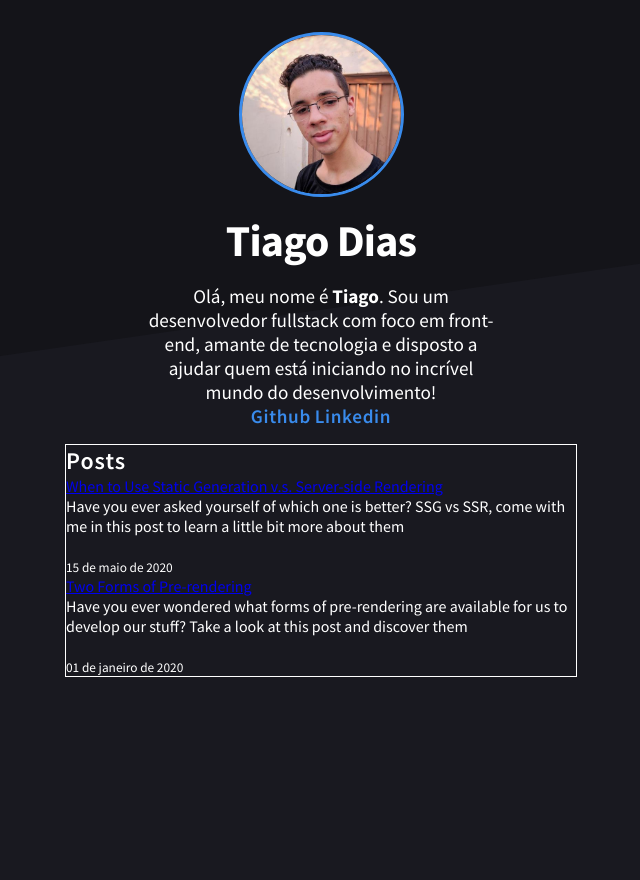
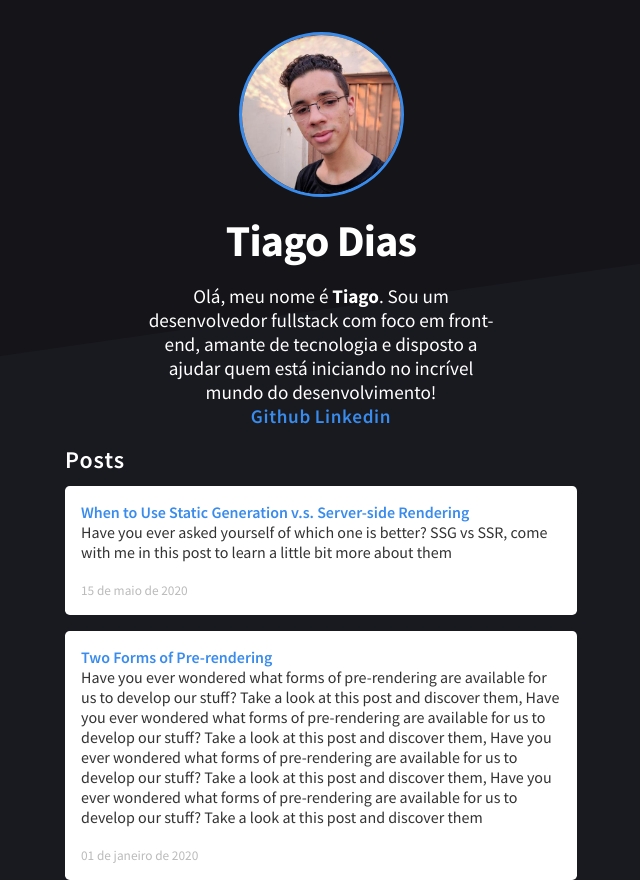
Before and after one commit to TiagoDiass/nextjs-blog-example, a Next.js app: page / in a window 1280 px wide. Shown: the whole page, without its empty margins (319-959 px from the left). Before the commit the page ends 800 px from the top, so only its background shows below. Built offline with nearby package versions, Linux system fonts and the light colour scheme.

Commit message:
starting post page, almost done

```diff
--- /dev/null
+++ b/components/MiniHeader/MiniHeader.elements.js
@@ -0,0 +1,22 @@
+import styled from 'styled-components';
+
+export const MiniHeaderWrapper = styled.header`
+  display: flex;
+  flex-direction: column;
+  align-items: center;
+  row-gap: 0.2rem;
+  margin-bottom: 1rem;
+  margin-top: 1rem;
+`;
+
+export const ProfilePicture = styled.img`
+  width: 140px;
+  border-radius: 50%;
+  border: 3px solid #398bec;
+`;
+
+export const Name = styled.h2`
+  font-weight: 700;
+  letter-spacing: -0.05rem;
+  font-size: 2rem;
+`;
--- /dev/null
+++ b/components/MiniHeader/MiniHeader.js
@@ -0,0 +1,10 @@
+import { MiniHeaderWrapper, Name, ProfilePicture } from './MiniHeader.elements';
+
+export default function MiniHeader() {
+  return (
+    <MiniHeaderWrapper>
+      <ProfilePicture src='/images/profile.jpg' />
+      <Name>Tiago Dias</Name>
+    </MiniHeaderWrapper>
+  );
+}
--- a/components/index.js
+++ b/components/index.js
@@ -1,2 +1,3 @@
 export { default as Header } from './Header/Header';
 export { default as Date } from './Date/Date';
+export { default as MiniHeader } from './MiniHeader/MiniHeader';
--- a/pagesElements/Home.elements.js
+++ b/pagesElements/Home.elements.js
@@ -6,15 +6,41 @@ export const PageContainer = styled.div`
 `;
 
 export const PostsContainer = styled.main`
-  border: 1px solid white;
   margin-top: 1rem;
 `;
 
 export const Heading = styled.h2`
   font-weight: 600;
   letter-spacing: 1px;
+  margin-bottom: 0.7rem;
 `;
 
-export const PostsList = styled.ul``;
+export const PostsList = styled.ul`
+  display: flex;
+  flex-direction: column;
+  row-gap: 1rem;
+`;
 
-export const PostListItem = styled.li``;
+export const PostListItem = styled.li`
+  background-color: #fff;
+  padding: 1rem;
+  border-radius: 0.3rem;
+  color: #333;
+  display: flex;
+  flex-direction: column;
+  row-gap: 0;
+
+  a {
+    color: ${({ theme }) => theme.colors.blue};
+    text-decoration: none;
+    font-weight: 600;
+
+    &:hover {
+      text-decoration: underline;
+    }
+  }
+
+  small {
+    color: #bbb;
+  }
+`;
--- a/posts/pre-rendering.md
+++ b/posts/pre-rendering.md
@@ -1,7 +1,7 @@
 ---
 title: 'Two Forms of Pre-rendering'
 date: '2020-01-01'
-description: 'Have you ever wondered what forms of pre-rendering are available for us to develop our stuff? Take a look at this post and discover them'
+description: 'Have you ever wondered what forms of pre-rendering are available for us to develop our stuff? Take a look at this post and discover them, Have you ever wondered what forms of pre-rendering are available for us to develop our stuff? Take a look at this post and discover them, Have you ever wondered what forms of pre-rendering are available for us to develop our stuff? Take a look at this post and discover them, Have you ever wondered what forms of pre-rendering are available for us to develop our stuff? Take a look at this post and discover them'
 ---
 
 Next.js has two forms of pre-rendering: **Static Generation** and **Server-side Rendering**. The difference is in **when** it generates the HTML for a page.
```
Also changed, not shown: pages/posts/[id].js (added, +45 -0 lines), pagesElements/Post.elements.js (added, +17 -0 lines).
